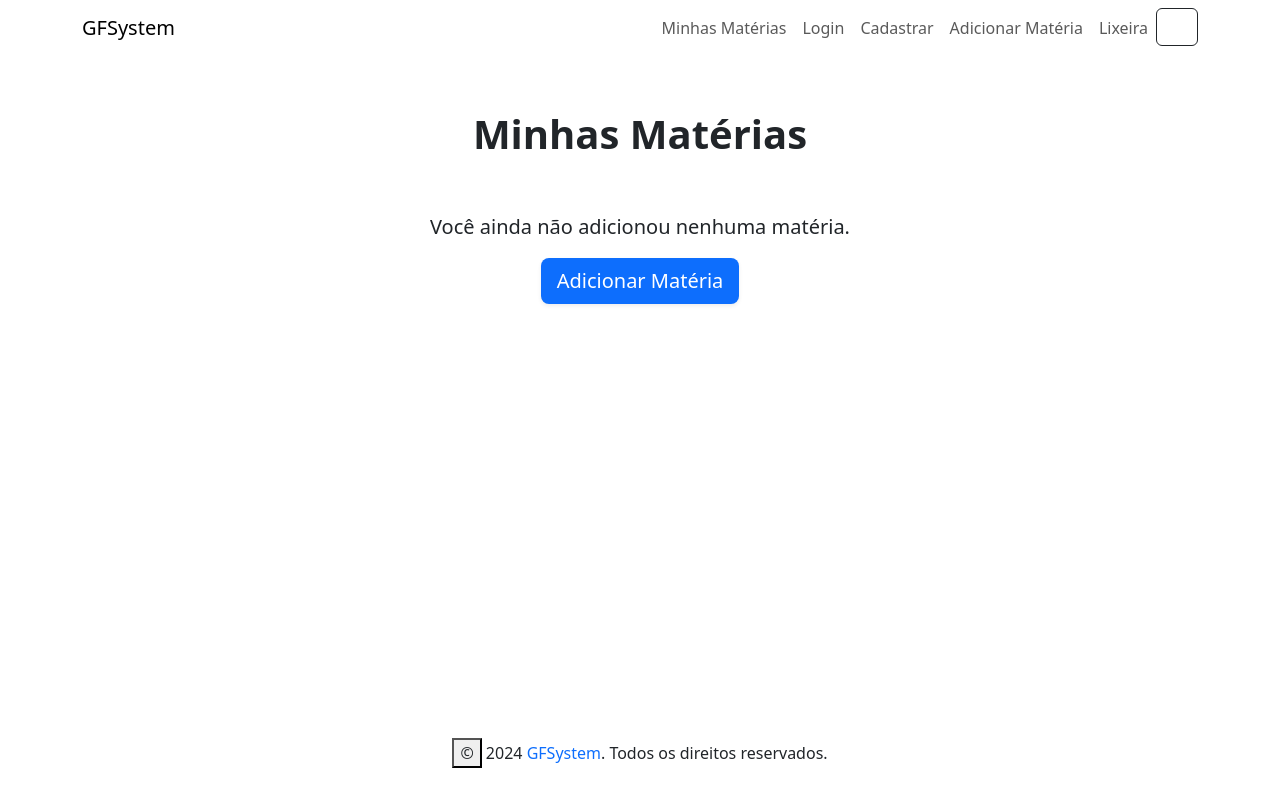
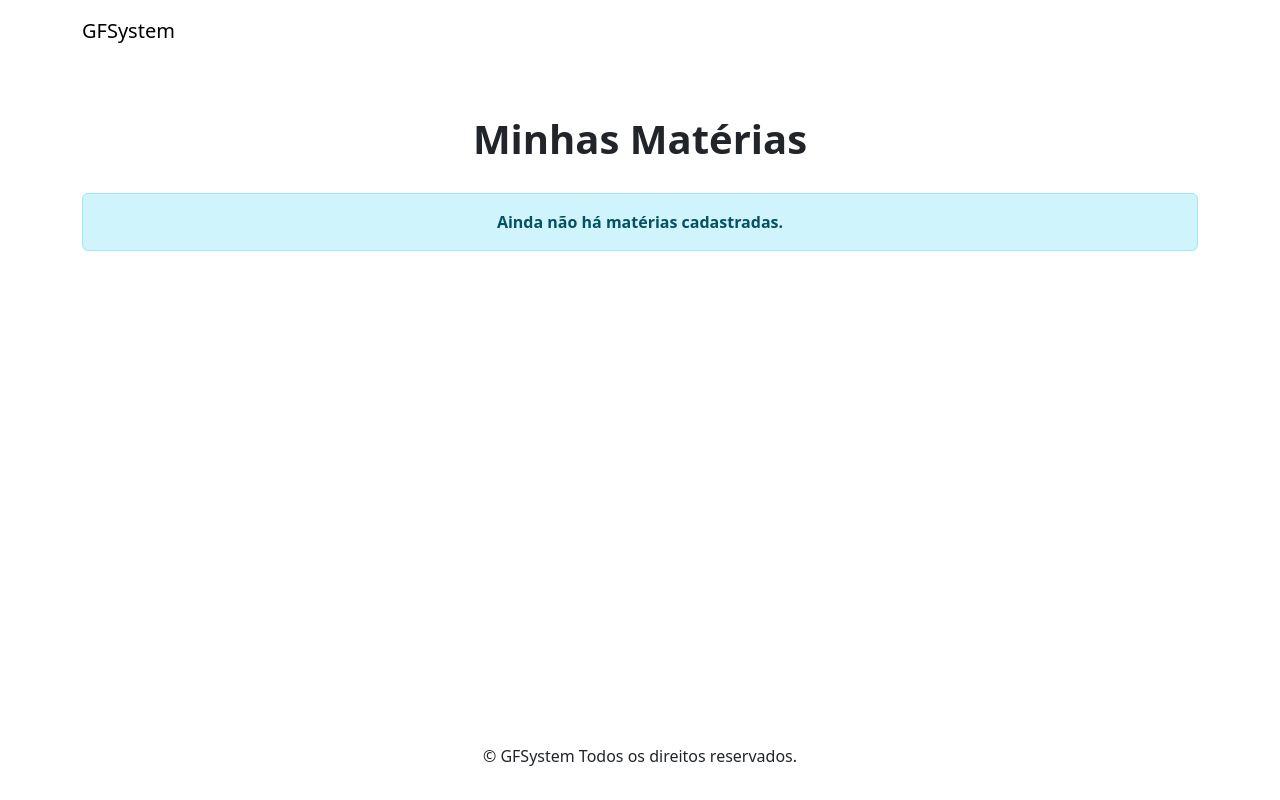
Before and after one commit to Cromablue/GFSystem, a Django app: page /dashboard/ in a window 1280 px wide. Run offline with Django 4.2, Linux system fonts and the light colour scheme; the visitor is signed in with stand-in values (Sample User, id 1); data that the repository does not hold is empty; some libraries are stand-ins or nearby versions.

Commit message:
Alterar frontend, botões, navbar e adicionar funcionalidade de exclusão definitiva na lixeira

```diff
--- a/templates/dashboard.html
+++ b/templates/dashboard.html
@@ -28,7 +28,6 @@
                                             </svg>
                                             </i>
                                         </a>
-
                                     </h5>
                                 </div>
                                 {% if materia.descricao %}
@@ -40,7 +39,6 @@
                                     <strong>Faltas:</strong> {{ materia.faltas }}
                                     <p><strong>Saldo de faltas utilizado:</strong></p>
                                     <div class="progress">
-
                                         <div class="progress-bar progress-bar-striped progress-bar-animated
                                             {% if materia.percentual_faltas_usadas <= 40 %}bg-success
                                             {% elif materia.percentual_faltas_usadas <= 60 %}bg-warning
@@ -78,49 +76,62 @@
                                         <svg xmlns="http://www.w3.org/2000/svg" width="20" height="20" fill="white" class="bi bi-journal-check" viewBox="0 0 16 16">
                                             <path fill-rule="evenodd" d="M10.854 6.146a.5.5 0 0 1 0 .708l-3 3a.5.5 0 0 1-.708 0l-1.5-1.5a.5.5 0 1 1 .708-.708L7.5 8.793l2.646-2.647a.5.5 0 0 1 .708 0"/>
                                             <path d="M3 0h10a2 2 0 0 1 2 2v12a2 2 0 0 1-2 2H3a2 2 0 0 1-2-2v-1h1v1a1 1 0 0 0 1 1h10a1 1 0 0 0 1-1V2a1 1 0 0 0-1-1H3a1 1 0 0 0-1 1v1H1V2a2 2 0 0 1 2-2"/>
-                                            <path d="M1 5v-.5a.5.5 0 0 1 1 0V5h.5a.5.5 0 0 1 0 1h-2a.5.5 0 0 1 0-1zm0 3v-.5a.5.5 0 0 1 1 0V8h.5a.5.5 0 0 1 0 1h-2a.5.5 0 0 1 0-1zm0 3v-.5a.5.5 0 0 1 1 0v.5h.5a.5.5 0 0 1 0 1h-2a.5.5 0 0 1 0-1z"/>
+                                            <path d="M1 5v-.5a.5.5 0 0 1 1 0V5h.5a.5.5 0 0 1 0 1h-2a.5.5 0 0 1 0-1zm0 3v-.5a.5.5 0 0 1 1 0V8h.5a.5.5 0 0 1 0 1h-2a.5.5 0 0 1 0-1z"/>
                                         </svg>
                                     </a>
                                 </div>
                             </div>
                         </div>
                     </div>
-
-                    <!-- Modal para confirmação de remoção -->
-                    <div class="modal fade" id="removerMateriaModal-{{ materia.pk }}" tabindex="-1" aria-labelledby="removerMateriaLabel-{{ materia.pk }}" aria-hidden="true">
+                {% endif %}
+                <!-- Modal de Remoção -->
+                <div class="modal fade" id="removerMateriaModal-{{ materia.pk }}" tabindex="-1" aria-labelledby="removerMateriaModalLabel" aria-hidden="true">
                     <div class="modal-dialog">
                         <div class="modal-content">
                             <div class="modal-header">
-                                    <h5 class="modal-title" id="removerMateriaLabel-{{ materia.pk }}">Remover Matéria</h5>
+                                <h5 class="modal-title" id="removerMateriaModalLabel">Confirmar Remoção</h5>
                                 <button type="button" class="btn-close" data-bs-dismiss="modal" aria-label="Close"></button>
                             </div>
-                                <div class="modal-body text-center">
-                                    <p>Tem certeza que deseja remover <strong>"{{ materia.nome }}"</strong>?</p>
+                            <div class="modal-body">
+                                Tem certeza de que deseja remover a matéria "<strong>{{ materia.nome }}</strong>"? Voce ainda poderá restaurá-lo na lixeira.
                             </div>
                             <div class="modal-footer">
-                                    <form method="POST" action="{% url 'remover_materia' materia.pk %}">
+                                <button type="button" class="btn btn-secondary" data-bs-dismiss="modal">Cancelar</button>
+                                <form action="{% url 'remover_materia' materia.pk %}" method="post" class="d-inline">
                                     {% csrf_token %}
-                                        <button type="submit" class="btn btn-danger">Sim, remover</button>
-                                        <button type="button" class="btn btn-secondary" data-bs-dismiss="modal">Cancelar</button>
+                                    <button type="submit" class="btn btn-danger">Remover</button>
                                 </form>
                             </div>
                         </div>
                     </div>
                 </div>
-                {% endif %}
-            {% endfor %}
-            <div class="d-flex justify-content-end mb-4">
-                <a href="{% url 'finalizar_periodo' %}" id="finalizar_periodo" class="btn btn-danger btn-center fw-bold shadow-sm border-0 transition-all">
-                    <i class="bi bi-flag-checkered"></i> Finalizar Período
-                </a>
+                <!-- Modal de Finalizar o período -->
+                <div class="modal fade" id="finalizarPeriodoModal" tabindex="-1" aria-labelledby="finalizarPeriodoModalLabel" aria-hidden="true">
+                    <div class="modal-dialog">
+                        <div class="modal-content">
+                            <div class="modal-header">
+                                <h5 class="modal-title" id="finalizarPeriodoModalLabel">Finalizar Período</h5>
+                                <button type="button" class="btn-close" data-bs-dismiss="modal" aria-label="Fechar"></button>
+                            </div>
+                            <div class="modal-body">
+                                <p>Tem certeza de que deseja finalizar o período? Essa ação não poderá ser desfeita.</p>
+                            </div>
+                            <div class="modal-footer">
+                                <button type="button" class="btn btn-secondary" data-bs-dismiss="modal">Cancelar</button>
+                                <form action="{% url 'finalizar_periodo' %}" method="post">
+                                    {% csrf_token %}
+                                    <button type="submit" class="btn btn-danger">Finalizar Período</button>
+                                </form>
                             </div>
                         </div>
+                    </div>
+                </div>
+
+            {% endfor %}
+        </div>
     {% else %}
-        <div class="text-center mt-5">
-            <p class=" fs-5">Você ainda não adicionou nenhuma matéria.</p>
-            <a href="{% url 'adicionar_materia' %}" class="btn btn-primary btn-lg shadow-sm border-0 transition-all">
-                <i class="bi bi-plus-circle"></i> Adicionar Matéria
-            </a>
+        <div class="alert alert-info text-center" role="alert">
+            <strong>Ainda não há matérias cadastradas.</strong>
         </div>
     {% endif %}
 </div>
--- a/templates/finalizar_periodo.html
+++ b/templates/finalizar_periodo.html
@@ -2,7 +2,7 @@
 
 {% block content %}
 <div class="container mt-5">
-    <h1 class="text-center mb-4 fw-bold" style="color: #007BFF;">
+    <h1 class="text-center mb-4 fw-bold" >
         <!-- Botão "Voltar" flutuante -->
     <div style="float: left;">
         <a href="javascript:void(0)" onclick="history.go(-1); return false;"
--- a/templates/partials/footer.html
+++ b/templates/partials/footer.html
@@ -1,9 +1,8 @@
 <footer class="text-center py-3">
     <p>
-        <button class="text-body" type="button" data-bs-toggle="collapse" data-bs-target="#collapseWidthExample" aria-expanded="false" aria-controls="collapseWidthExample">
-            &copy;
-        </button>
-         2024 <a href="/dashboard" class="text-decoration-none">GFSystem</a>. Todos os direitos reservados.
+        <p class="" type="button" data-bs-toggle="collapse" data-bs-target="#collapseWidthExample" aria-expanded="false" aria-controls="collapseWidthExample">
+            &copy; GFSystem Todos os direitos reservados.
+        </p>
          <p class="collapse collapse-horizontal" id="collapseWidthExample">Alternei é o melhor professor de web.</p>
     </p>
 </footer>
--- a/templates/partials/header.html
+++ b/templates/partials/header.html
@@ -1,19 +1,40 @@
-<!-- GFSysten/templates/partials/header.html -->
 <nav class="navbar navbar-expand-lg" id="navbar">
     <div class="container">
         <a class="navbar-brand" href="/dashboard" id="botao-navbar">GFSystem</a>
         <button class="navbar-toggler" type="button" data-bs-toggle="collapse" data-bs-target="#navbarNav" aria-controls="navbarNav" aria-expanded="false" aria-label="Toggle navigation">
             <span class="navbar-toggler-icon"></span>
         </button>
-        <div class="collapse navbar-collapse" id="navbarNav">
-            <ul class="navbar-nav ms-auto">
-                <li class="nav-item"><a id="botao-navbar" class="nav-link" href="/dashboard">Minhas Matérias</a></li>
-                <li class="nav-item"><a id="botao-navbar" class="nav-link" href="/">Login</a></li>
-                <li class="nav-item"><a id="botao-navbar" class="nav-link" href="/cadastro">Cadastrar</a></li>
-                <li class="nav-item"><a id="botao-navbar" class="nav-link" href="/adicionar/">Adicionar Matéria</a></li>
-                <li class="nav-item"><a id="botao-navbar" class="nav-link" href="/lixeira">Lixeira</a></li>
-                <li class="nav-item">
-                    <button id="toggle-dark-mode" class="bg-transparent btn btn-dark">
+        <div class="collapse navbar-collapse " id="navbarNav">
+            <ul class="nav nav-pills nav-fill gap-2 p-1 small rounded-5 ms-auto fw-bold" id="pillNav" role="tablist" style="--bs-nav-link-color: var(--bs-white); --bs-nav-pills-link-active-color: var(--bs-primary); --bs-nav-pills-link-active-bg: var(--bs-white);">
+                <li class="nav-item" role="presentation">
+                    <a class="text-white nav-link rounded-5 {% if request.path == '/dashboard/' %}active{% endif %}" href="/dashboard" aria-selected="true">Minhas Matérias</a>
+                </li>
+                <li class="nav-item" role="presentation">
+                    <a class="text-white nav-link rounded-5 {% if request.path == '/' %}active{% endif %}" href="/" aria-selected="false">Login</a>
+                </li>
+                <li class="nav-item" role="presentation">
+                    <a class="text-white nav-link rounded-5 {% if request.path == '/cadastro/' %}active{% endif %}" href="/cadastro" aria-selected="false">Cadastrar</a>
+                </li>
+                <li class="nav-item" role="presentation">
+                    <a class="text-white nav-link rounded-5 {% if request.path == '/adicionar/' %}active{% endif %}" href="/adicionar/" aria-selected="false">Adicionar Matéria</a>
+                </li>
+                <li class="nav-item" role="presentation">
+                    <a class="text-white nav-link rounded-5 {% if request.path == '/lixeira/' %}active{% endif %}" href="/lixeira" aria-selected="false">Lixeira</a>
+                </li>
+
+                <!-- Exibir botão "Finalizar Período" somente no Dashboard -->
+                {% if request.path == '/dashboard/' or request.path == '/finalizar-periodo/' %}
+                <li class="nav-item" role="presentation">
+                    <button class="text-white nav-link rounded-5"
+                        data-bs-toggle="modal"
+                        data-bs-target="#finalizarPeriodoModal">
+                        Finalizar Período
+                </button>
+                </li>
+                {% endif %}
+
+                <li class="nav-item" role="presentation">
+                    <button id="toggle-dark-mode" class="nav-link rounded-5 bg-transparent border-0">
                         <svg xmlns="http://www.w3.org/2000/svg" width="16" height="16" fill="currentColor" class="bi bi-brightness-high" viewBox="0 0 16 16">
                             <path d="M8 11a3 3 0 1 1 0-6 3 3 0 0 1 0 6m0 1a4 4 0 1 0 0-8 4 4 0 0 0 0 8z"/>
                         </svg>
```
Also changed, not shown: templates/cadastro.html (+8 -8 lines), templates/lixeira.html (+35 -5 lines). Lines whose indentation alone changed are shown as unchanged.
